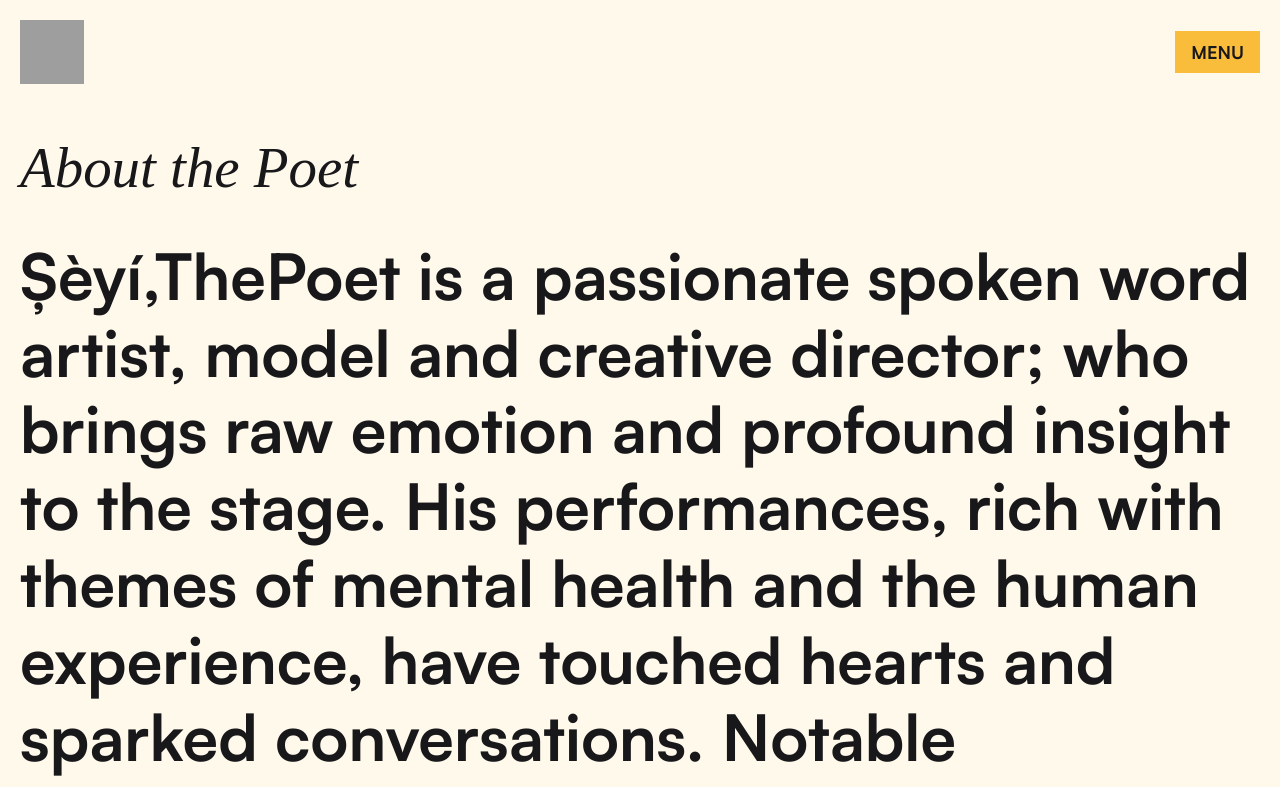
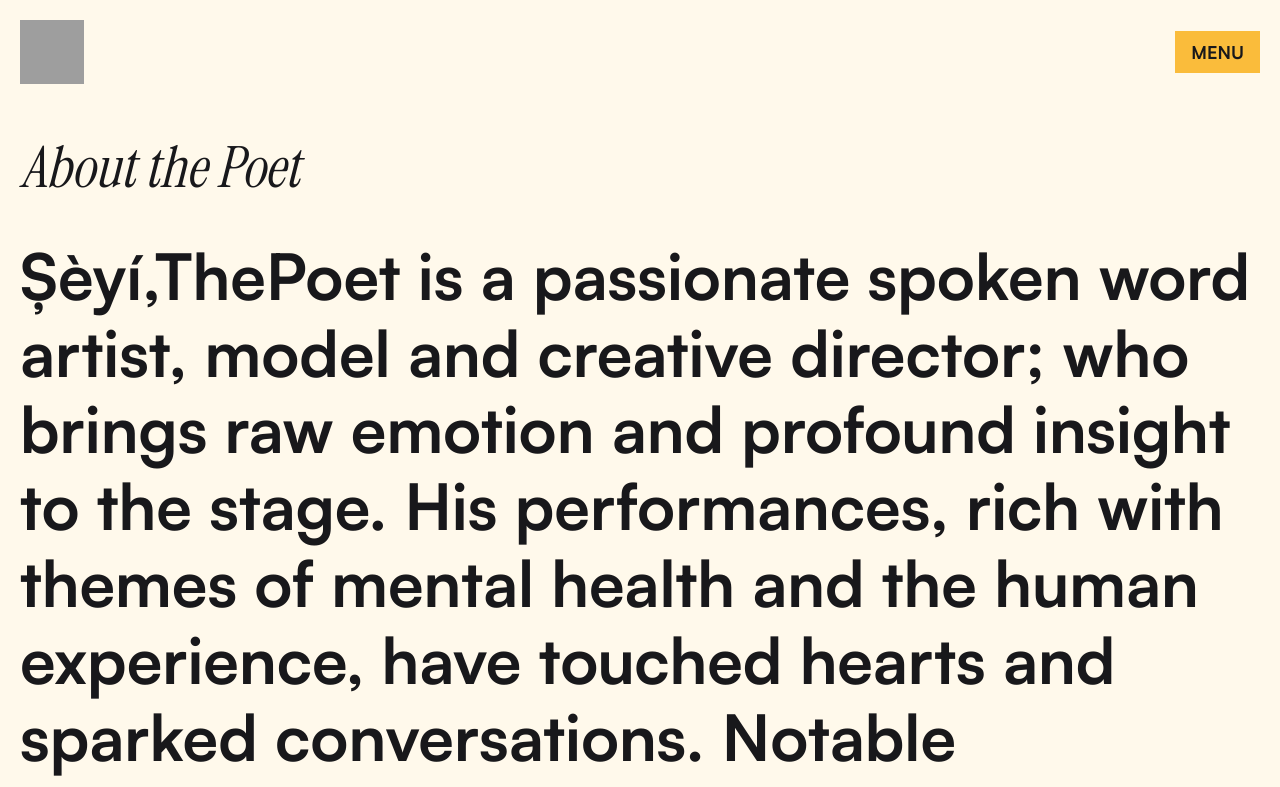
Before and after one commit to Akinloluwa-Adedijo/seyi-the-poet, a Next.js app in the folder nextjs-seyi-website/: page /about in a window 1280 px wide. Shown: the top 787 px of the page. Built offline with nearby package versions, Linux system fonts and the light colour scheme; grey boxes are pictures that could not be loaded.

Commit message:
font-fix

```diff
--- a/nextjs-seyi-website/src/app/globals.css
+++ b/nextjs-seyi-website/src/app/globals.css
@@ -3,19 +3,15 @@
 * {
   box-sizing: border-box;
   margin: 0;
-  font-family: "Satoshi", "Inter", "Helvetica Neue", Helvetica, Arial,
-    sans-serif;
-}
-
-@font-face {
-  font-family: "Satoshi";
-  src: url("/fonts/Satoshi-Variable.woff2") format("woff2");
-  font-style: normal;
-  font-display: swap;
+  font-family: var(--font-satoshi), -apple-system, BlinkMacSystemFont, "Segoe UI",
+    Roboto, "Helvetica Neue", Arial, sans-serif;
+  -webkit-font-smoothing: antialiased;
+  -moz-osx-font-smoothing: grayscale;
+  text-rendering: optimizeLegibility;
 }
 
 .font-instrument {
-  font-family: "Instrument Serif", serif;
+  font-family: var(--font-instrument), Georgia, "Times New Roman", serif;
   font-style: italic;
 }
 
--- a/nextjs-seyi-website/src/app/layout.tsx
+++ b/nextjs-seyi-website/src/app/layout.tsx
@@ -1,7 +1,33 @@
 import type { Metadata } from "next";
+import { Instrument_Serif } from "next/font/google";
+import localFont from "next/font/local";
 import "./globals.css";
 
+// Load Satoshi variable font with proper configuration
+const satoshi = localFont({
+  src: [
+    {
+      path: "../../public/fonts/Satoshi-Variable.woff2",
+      style: "normal",
+    },
+    {
+      path: "../../public/fonts/Satoshi-VariableItalic.woff2",
+      style: "italic",
+    },
+  ],
+  variable: "--font-satoshi",
+  display: "swap",
+  preload: true,
+});
 
+// Load Instrument Serif from Google Fonts
+const instrumentSerif = Instrument_Serif({
+  weight: "400",
+  style: ["normal", "italic"],
+  subsets: ["latin"],
+  variable: "--font-instrument",
+  display: "swap",
+});
 
 export const metadata: Metadata = {
   title: "Create Next App",
@@ -16,7 +42,7 @@ export default function RootLayout({
   return (
     <html lang="en">
       <body
-        className="antialiased"
+        className={`${satoshi.variable} ${instrumentSerif.variable} antialiased`}
       >
         {children}
       </body>
```
